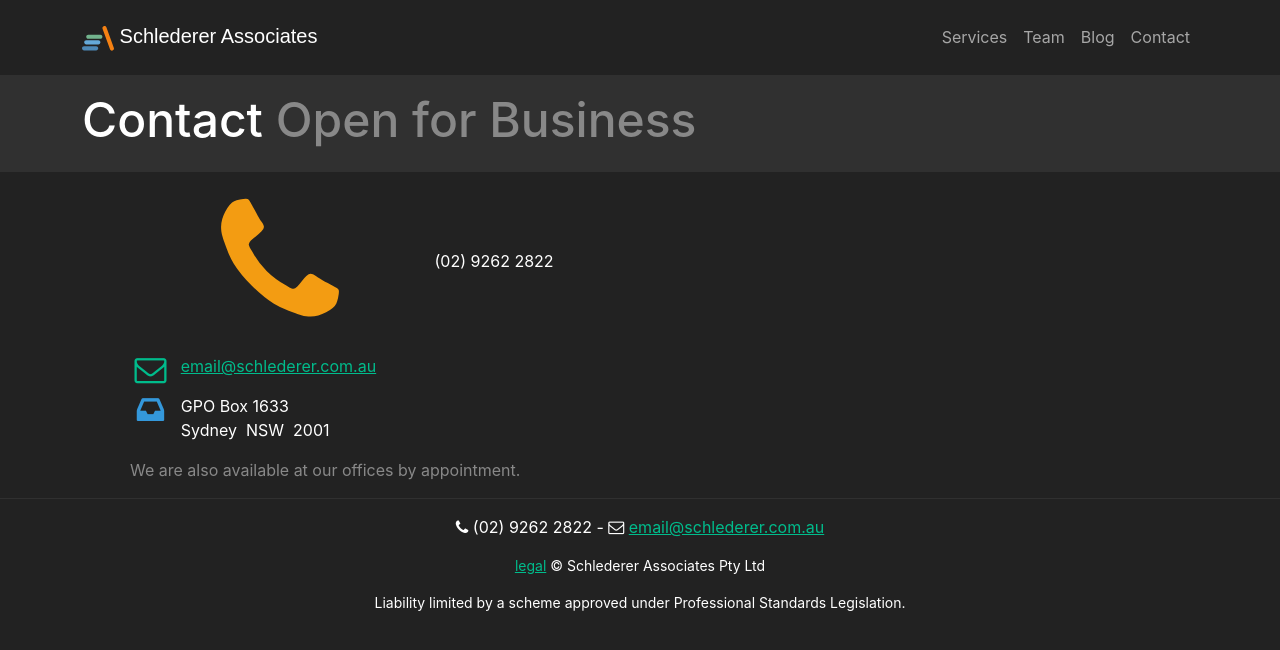
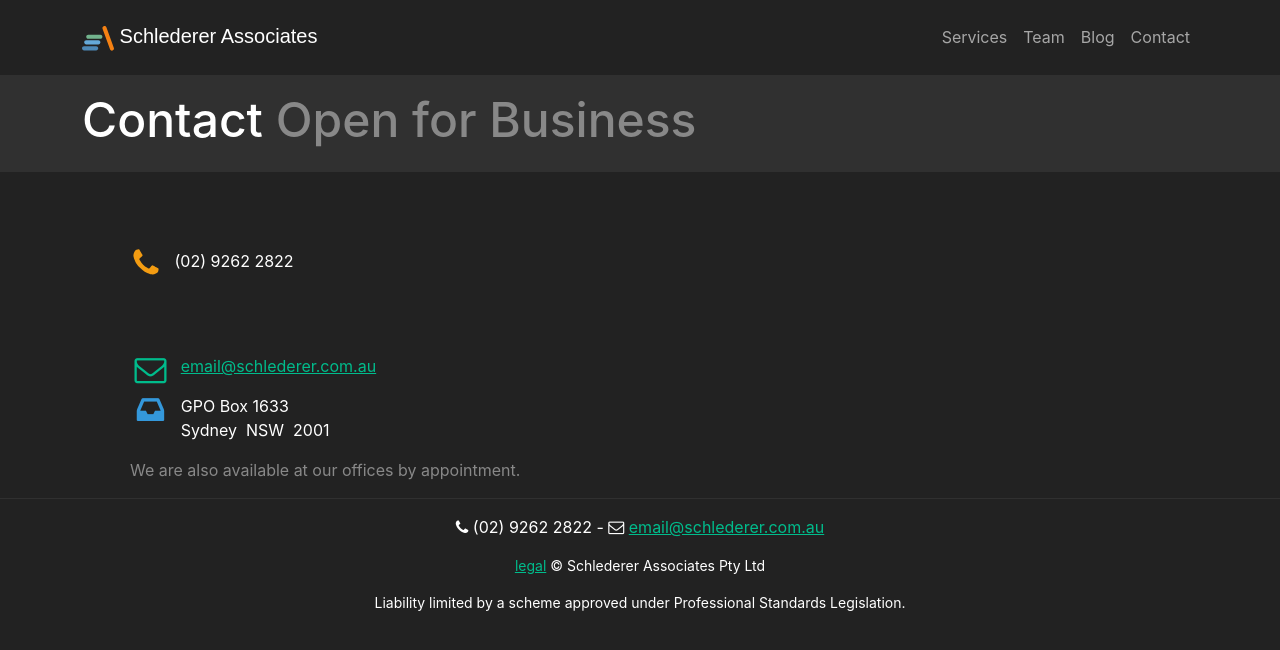
Before and after one commit to Mforcer/tax2, a Jekyll site: the page built from contact2.html, in a window 1280 px wide. Shown: the top 650 px of the page. Built offline with Jekyll 4.4.1, drawn with Linux system fonts in a browser that asks for light colours; nearby versions of some CDN libraries.

Commit message:
Update contact2.html

```diff
--- a/contact2.html
+++ b/contact2.html
@@ -7,7 +7,7 @@ lead:
 ---
 
 <div class="mx-5">
-    <p><svg class="icon d-inline-block">
+    <p><svg class="icon me-2" width="2em" height="auto">
         <use xlink:href="/icons.svg#phone" fill="var(--bs-warning)"></use>
     </svg> {{site.biz_phone}}</p>
     <p><i class="fa fa-envelope-o fa-2x fa-fw text-success pull-left"></i><a href="mailto:{{site.biz_email}}">{{site.biz_email}}</a></p>
```
